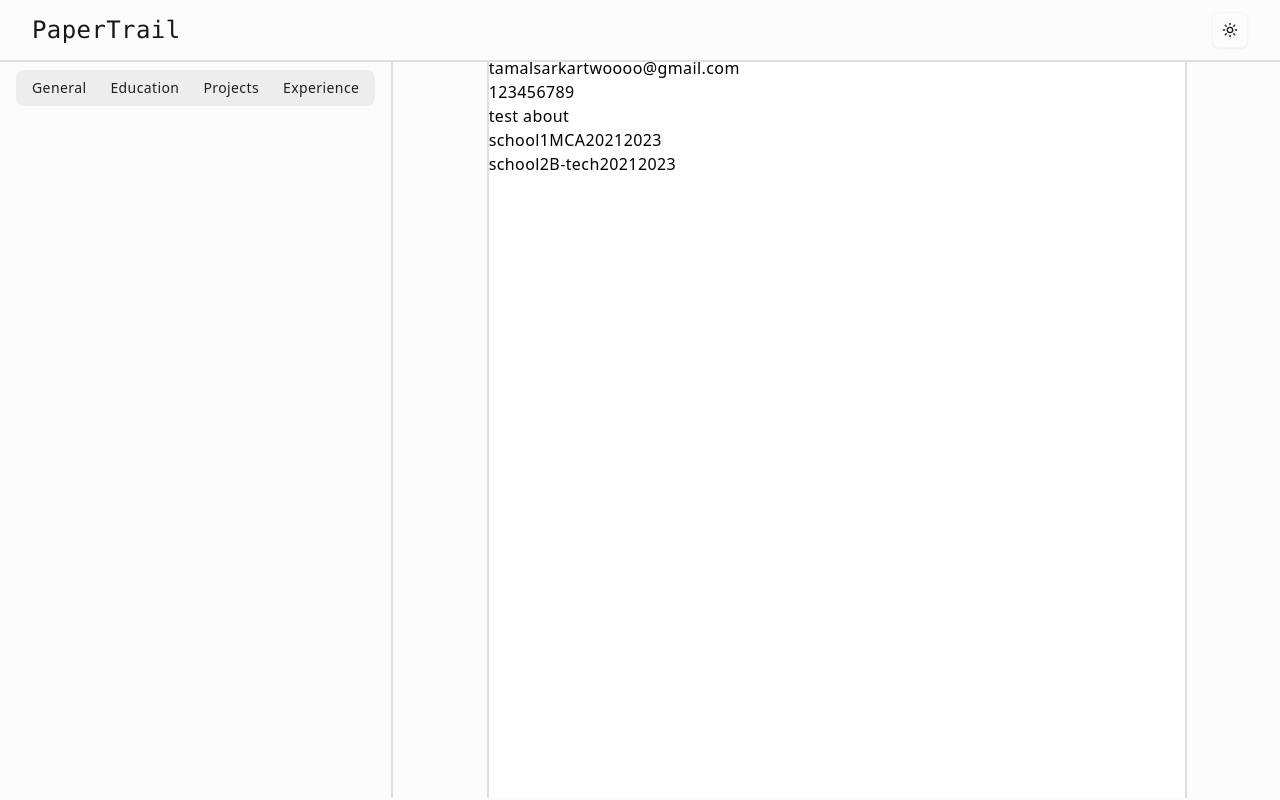
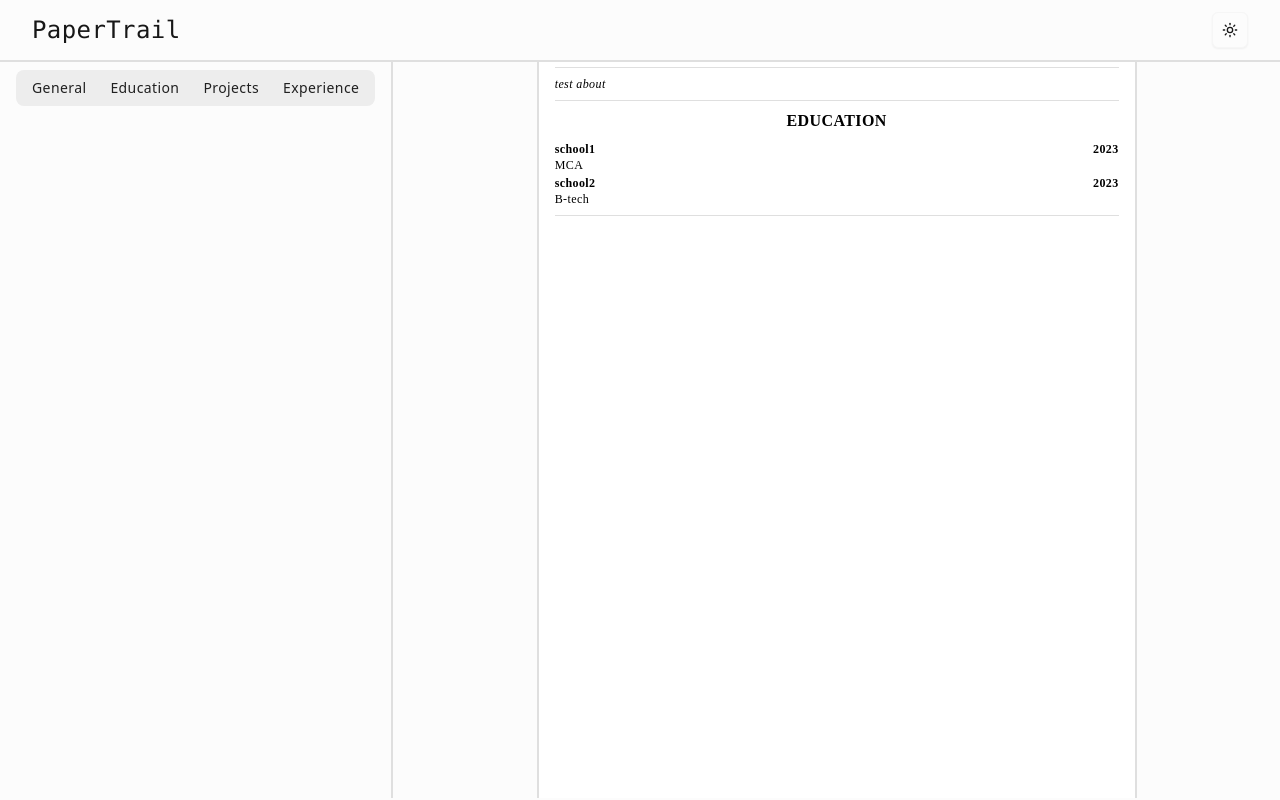
Before and after one commit to KARDT89/CV-application, a Next.js app: page / in a window 1280 px wide. Built offline with nearby package versions, Linux system fonts and the light colour scheme.

Commit message:
add about and education

```diff
--- a/components/Navbar.jsx
+++ b/components/Navbar.jsx
@@ -32,7 +32,11 @@ const Navbar = ({ general, experience, education, projects }) => {
           <AlignJustify />
         </DrawerTrigger>
         <DrawerContent>
-          <div className={'px-4 py-2 overflow-scroll'}>
+          <div
+            className={
+              'flex items-center justify-center px-4 py-2 overflow-scroll'
+            }
+          >
             <Cv
               general={general}
               experience={experience}
@@ -58,7 +62,7 @@ const Navbar = ({ general, experience, education, projects }) => {
             </DrawerDescription>
             <DrawerClose className={'flex gap-2'}>
               <Button variant="outline">
-                <X />
+                Cancel <X />
               </Button>
               <ModeToggle />
             </DrawerClose>
--- a/components/preview/cv.jsx
+++ b/components/preview/cv.jsx
@@ -1,20 +1,53 @@
+import Link from 'next/link';
 import React from 'react';
 
 const Cv = ({ general, education, experience, projects }) => {
   return (
-    <div className="border-2 text-black bg-white min-w-[700px] min-h-[800px]">
-      <h1>{general.name}</h1>
-      <h1>{general.email}</h1>
-      <h1>{general.phoneNumber}</h1>
-      <h1>{general.about}</h1>
-      {education.map((x) => (
-        <div key={x.id}>
-          {x.school}
-          {x.title}
-          {x.from}
-          {x.to}
+    <div className="border-2 text-[8px] md:text-xs text-black bg-white w-[400px] h-[550px] md:w-[500px] md:h-[650px] lg:w-[600px] lg:h-[850px] p-4 font-[times-new-roman]">
+      <div className="flex justify-between items-start font-bold border-b pb-1 md:pb-2">
+        {/* Top Section */}
+        <h1 className="text-sm md:text-xl justify-start">{general.name}</h1>
+        <div className="flex flex-col md:gap-1 text-[8px] md:text-xs">
+          <span className="flex gap-1 justify-end ">
+            <p>Email: </p>
+            <p>{general.email}</p>
+          </span>
+          <div className="flex gap-2 justify-end">
+            <span className="flex gap-1">
+              <p>Mobile:</p>
+              <p>{general.phoneNumber}</p>
+            </span>
+            <Link href={'#'}>| Linkedin</Link>
+            <Link href={'#'}>| Github</Link>
+          </div>
         </div>
-      ))}
+      </div>
+      {/* About */}
+      {general.about && (
+        <div className="text-[8px] md:text-xs py-1 md:py-2 italic border-b">
+          {general.about}
+        </div>
+      )}
+      {/* Education */}
+      <div className="border-b pb-1 md:pb-2">
+        <h2 className="font-bold py-1 md:py-3 uppercase text-[10px] md:text-[16px] text-center">
+          Education
+        </h2>
+        <div className="flex flex-col gap-0.5">
+          {education &&
+            education.map((edu) => (
+              <div key={edu.id}>
+                <div className="flex justify-between">
+                  <p className="font-bold">{edu.school}</p>
+                  <span className="font-semibold">{edu.to}</span>
+                </div>
+                <div>
+                  <p>{edu.title}</p>
+                </div>
+              </div>
+            ))}
+        </div>
+      </div>
     </div>
   );
 };
```
